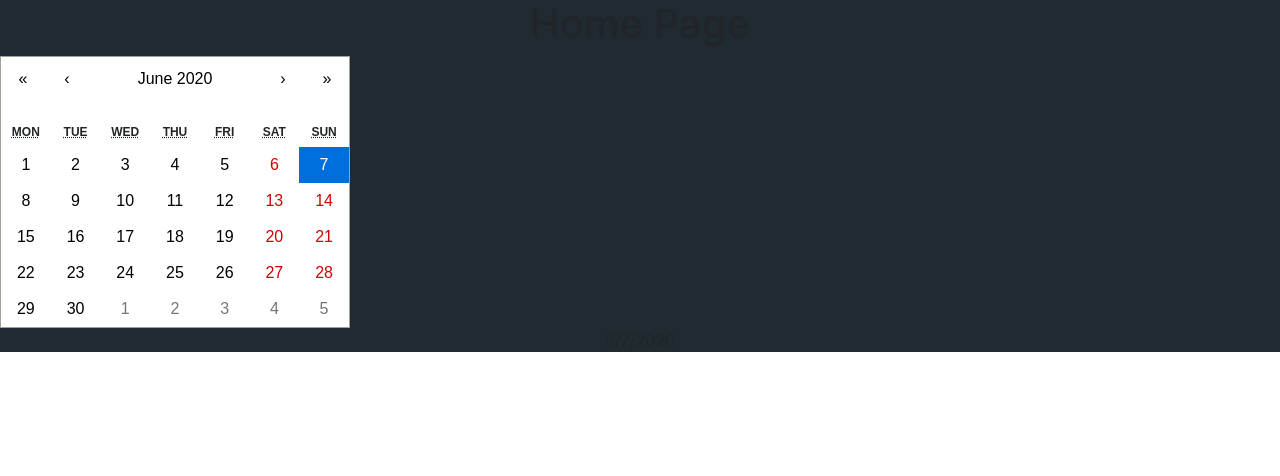
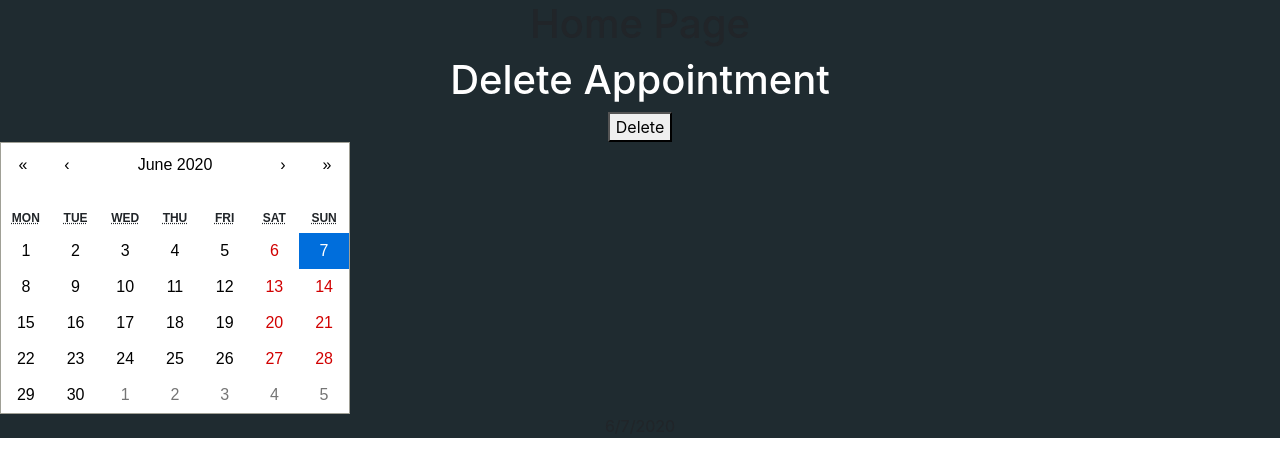
Before and after one commit to WebAhead5/BuMa, a React (Create React App) app in the folder client/: page / in a window 1280 px wide. Shown: the top 476 px of the page. Built offline with nearby package versions, Linux system fonts and the light colour scheme.

Commit message:
partial work on delete popups

```diff
--- /dev/null
+++ b/client/src/components/ConfirmDeleteAppointment/ConfirmDeleteAppointment.js
@@ -0,0 +1,29 @@
+import React from 'react'
+import Popup from '../Popups'
+
+ const ConfirmDeleteAppointment = (props) => {
+
+    const [show, setShow] = React.useState(false)
+
+    const handleYesOpt = () => {
+        console.log('yes clicked')
+    }
+
+    const handleYesNo = () => {
+        console.log('No clicked')
+    }
+
+    return (
+        <div>
+        <h1 style={{color:'white'}}>Delete Appointment</h1>
+        <button onClick={() => setShow(true)} >Delete</button>
+      <Popup isOpen={show}  setShow={(el)=> setShow(el)} labels={['yes', 'no']} callbacks={[handleYesOpt, handleYesNo]}>
+
+
+      </Popup>
+        </div>
+
+    )
+}
+
+export default ConfirmDeleteAppointment
--- /dev/null
+++ b/client/src/components/ConfirmDeleteAppointment/index.js
@@ -0,0 +1,3 @@
+import ConfirmDeleteAppointment from './ConfirmDeleteAppointment';
+
+export default ConfirmDeleteAppointment;
--- /dev/null
+++ b/client/src/components/ConfirmDeleteCustomer/index.js
@@ -0,0 +1,6 @@
+
+import ConfirmDeleteAppointment from './ConfirmDeleteAppointment';
+
+
+
+export default ConfirmDeleteAppointment;
--- a/client/src/screens/home.js
+++ b/client/src/screens/home.js
@@ -2,6 +2,7 @@ import React, { useEffect } from 'react';
 import Calendar from 'react-calendar'
 import 'react-calendar/dist/Calendar.css'
 import ScreenContainer from '../components/Screen';
+import ConfirmDeleteAppointment from '../components/ConfirmDeleteAppointment'
 
 const Home = () => {
 
@@ -15,6 +16,7 @@ const Home = () => {
     return (
         <ScreenContainer>
             <h1>Home Page</h1>
+            <ConfirmDeleteAppointment/>
             <Calendar formatLongDate={(locale, date) => date.toLocaleDateString()} onChange={onChange}
                 value={date}
                  />
```
Also changed, not shown: client/src/components/ConfirmDeleteCustomer/ConfirmDeleteCustomer.js (added, +12 -0 lines).
